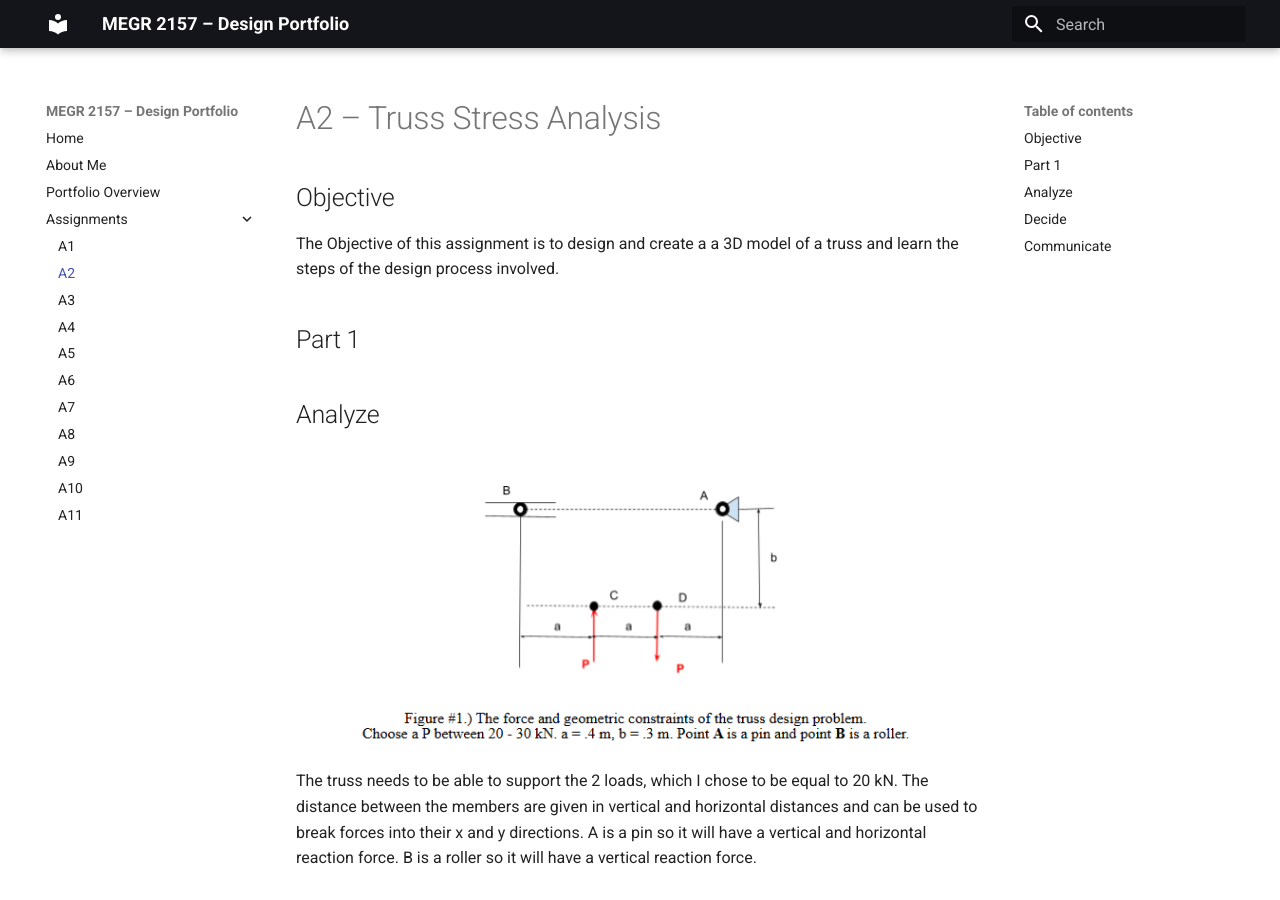
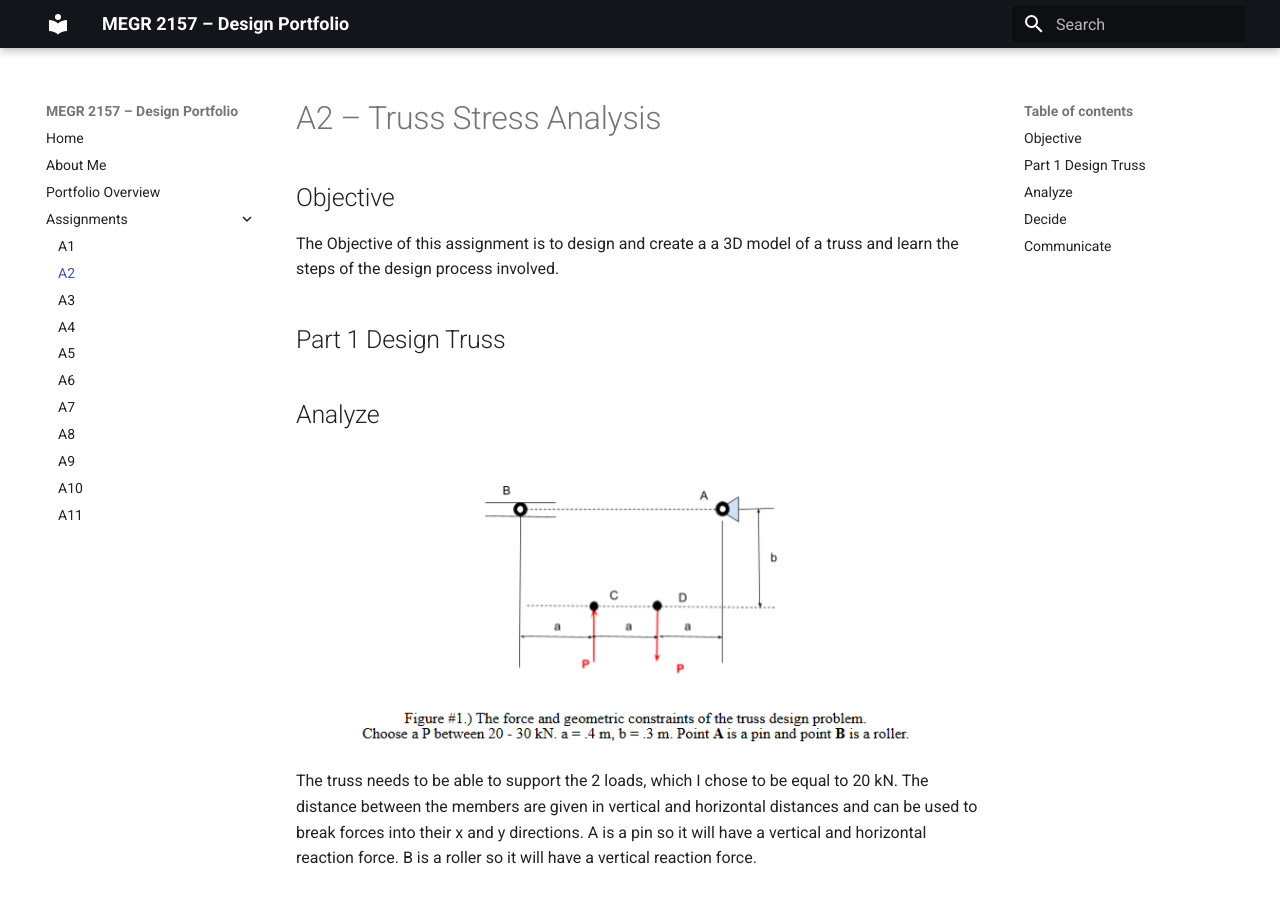
Before and after one commit to whodges5-art/wyatt-hodges-design-projects-portfolio, an MkDocs documentation site: the page built from docs/assignments/A02/index.md, in a window 1280 px wide and 900 px high. Built offline with MkDocs 1.6.1 and Material for MkDocs 9.7.7, drawn with Linux system fonts in a browser that asks for light colours.

Commit message:
Part 1 done

```diff
--- a/docs/assignments/A02/index.md
+++ b/docs/assignments/A02/index.md
@@ -3,7 +3,7 @@
 ## Objective
 The Objective of this assignment is to design and create a a 3D model of a truss and learn the steps of the design process involved.
 
-## Part 1
+## Part 1 Design Truss
 
 ## Analyze
 ![Problem](TrussProblem.png)
```
Also changed, not shown: other parts of docs/assignments/A02/index.md (+3 -1 lines).
